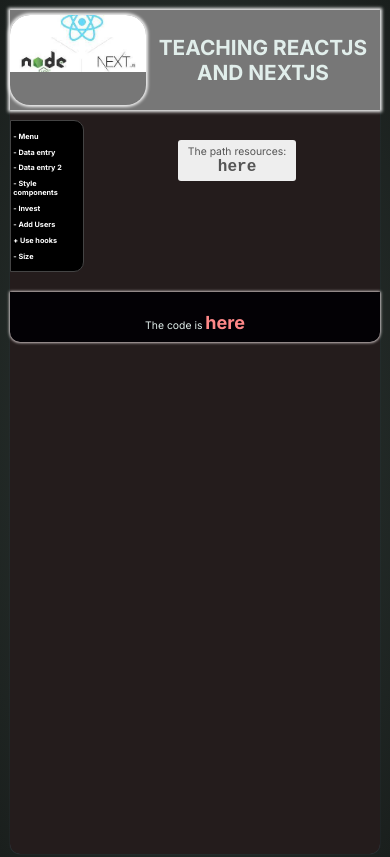
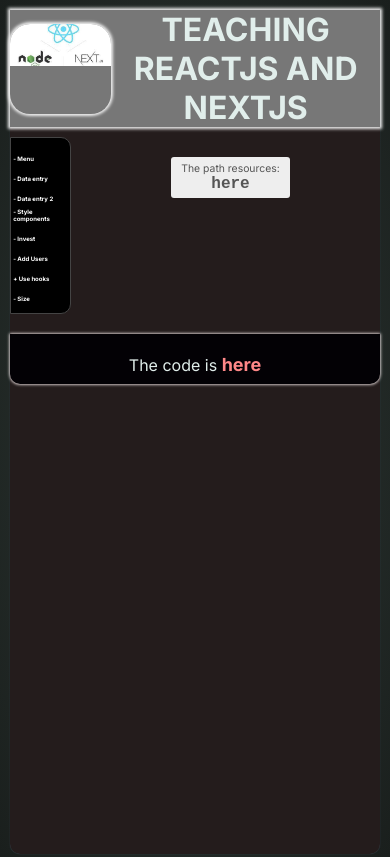
Before and after one commit to ashrafabusunaina1986/nextlearn12, a Next.js app: page / in a window 390 px wide. Built offline with nearby package versions, Linux system fonts and the light colour scheme.

Commit message:
first commit

```diff
--- a/src/app/globals.css
+++ b/src/app/globals.css
@@ -24,36 +24,7 @@
   background-color: #241c1c;
 }
 
-@media (max-width:1700px){
-  .container{
-      font-size: 100%;
-  }
-}
-@media (max-width:1400px){
-  .container{
-      font-size: 90%;
-  }
-}
-@media (max-width:1100px){
-  .container{
-      font-size: 80%;
-  }
-}
-@media (max-width:800px){
-  .container{
-      font-size: 70%;
-  }
-}
-@media (max-width:500px){
-  .container{
-      font-size: 65%;
-  }
-}
-@media (max-width:200px){
-  .container{
-      font-size: 50%;
-  }
-}
+
 .content{
   display: flex;
   gap: 10px;
@@ -62,3 +33,33 @@
 .children{
   width: 100%;
 }
+@media (max-width:1700px){
+  .children{
+      font-size: 100%;
+  }
+}
+@media (max-width:1400px){
+  .children{
+      font-size: 90%;
+  }
+}
+@media (max-width:1100px){
+  .children{
+      font-size: 80%;
+  }
+}
+@media (max-width:800px){
+  .children{
+      font-size: 70%;
+  }
+}
+@media (max-width:500px){
+  .children{
+      font-size: 65%;
+  }
+}
+@media (max-width:200px){
+  .children{
+      font-size: 50%;
+  }
+}
--- a/src/components/addresses/addresses.module.css
+++ b/src/components/addresses/addresses.module.css
@@ -1,7 +1,5 @@
 .links {
-    min-width: 20%;
     width: 20%;
-    max-width: 20%;
     height: max-content;
     background-color: rgb(0, 0, 0);
     padding: 2% 0.5%;
@@ -10,32 +8,72 @@
     border-bottom-right-radius: 10px;
 }
 
-.links a{
+.links a {
     display: inline-block;
     text-align: left;
     padding: 5% 1%;
     width: 100%;
     text-decoration: none;
     color: rgb(255, 255, 255);
-    font-size: 70%;
+    font-size: 100%;
     text-decoration: solid;
     font-weight: bold;
     cursor: pointer;
 }
-.links a:hover{
+
+.links a:hover {
     color: #fff;
     border-radius: 3px;
     background-color: #8a8a8a;
 }
-.subTitle{
+
+.subTitle {
     width: 100%;
     height: max-content;
-    background-color: rgb(35,30,30);
-    padding: 2% 0.5%;;
+    background-color: rgb(35, 30, 30);
+    padding: 2% 0.5%;
+    ;
     border: #555555 1px solid;
     border-top-right-radius: 10px;
     border-bottom-right-radius: 10px;
 }
-.d{
+
+.d {
     display: none;
 }
+
+@media (max-width:1700px) {
+    .links a {
+        font-size: 100%;
+    }
+}
+
+@media (max-width:1400px) {
+    .links a {
+        font-size: 90%;
+    }
+}
+
+@media (max-width:1100px) {
+    .links a {
+        font-size: 80%;
+    }
+}
+
+@media (max-width:800px) {
+    .links a {
+        font-size: 60%;
+    }
+}
+
+@media (max-width:500px) {
+    .links a {
+        font-size: 30%;
+    }
+}
+
+@media (max-width:200px) {
+    .links a {
+        font-size: 20%;
+    }
+}
```
